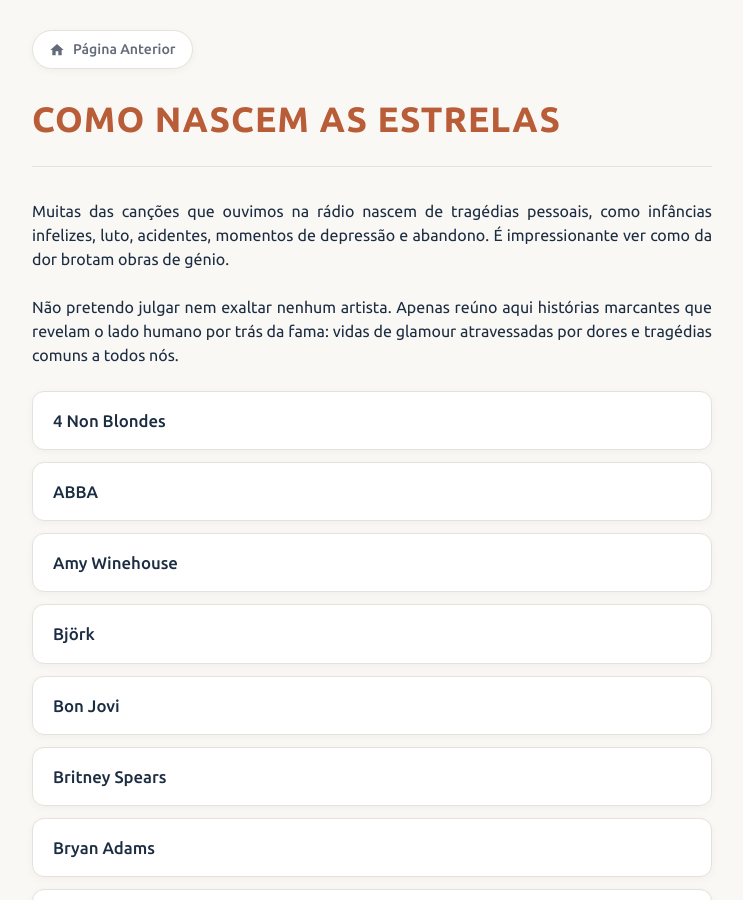
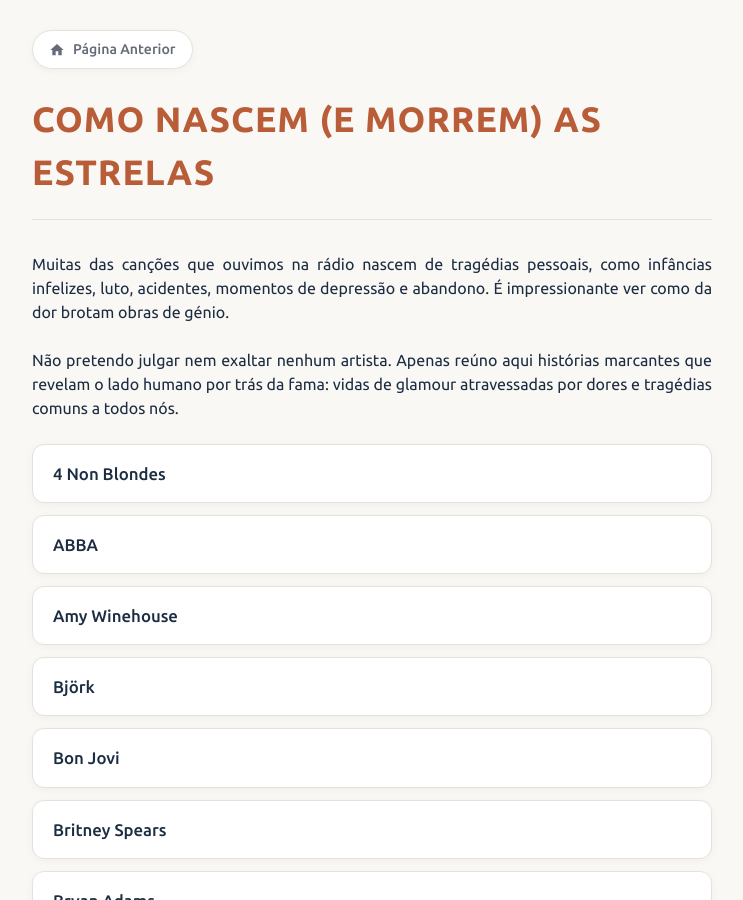
Before and after one commit to joaquim-capitao/musica, a Jekyll site: the page artistas/index.html, which Jekyll copies as it is, in a window 1280 px wide and 900 px high. Shown: the whole window, without its empty margins (268-1011 px from the left). Built offline with Jekyll 4.4.1, drawn with Linux system fonts in a browser that asks for light colours.

Commit message:
Update index.html

```diff
--- a/artistas/index.html
+++ b/artistas/index.html
@@ -228,7 +228,7 @@
     </nav>
 
     <header>
-      <h1 id="musica">Como Nascem as Estrelas</h1>
+      <h1 id="musica">Como Nascem (e morrem) as Estrelas</h1>
     </header>
 
 	<p style="text-align: justify;">Muitas das canções que ouvimos na rádio nascem de tragédias pessoais, como infâncias infelizes, luto, acidentes, momentos de depressão e abandono. É impressionante ver como da dor brotam obras de génio.</p>
```
